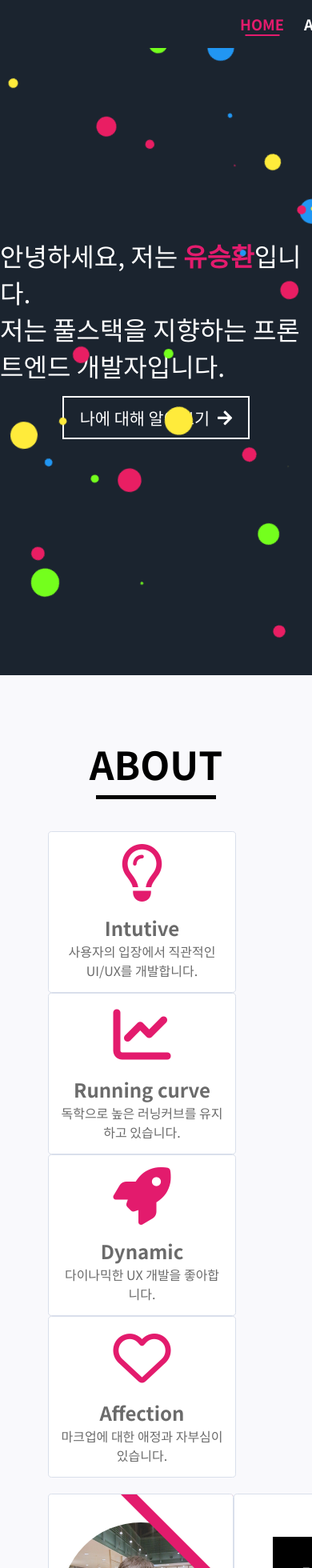
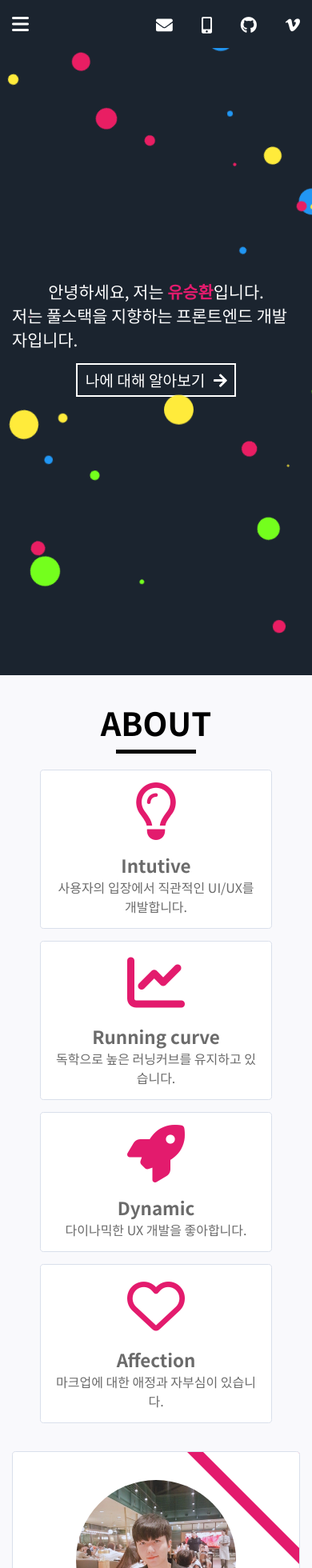
Before and after one commit to mechaniccoder/portfolio, a React (Create React App) app: page / in a window 390 px wide. Shown: the top 1960 px of the page at 80% size. Built offline with nearby package versions, Linux system fonts and the light colour scheme.

Commit message:
Complete responsive design

```diff
--- a/src/components/About.jsx
+++ b/src/components/About.jsx
@@ -62,7 +62,7 @@ const AboutWrapper = styled.section`
     /* justify-content: space-between; */
     align-items: center;
     position: relative;
-    width: 420px;
+    width: 43%;
     padding: 15px;
     background: #fff;
     border: 1px solid #d9dfeb;
@@ -129,7 +129,7 @@ const AboutWrapper = styled.section`
     display: flex;
     flex-direction: column;
     justify-content: space-between;
-    width: 620px;
+    width: 55%;
     padding: 15px;
     border: 1px solid #d9dfeb;
     border-radius: 0.28571429rem;
@@ -217,6 +217,99 @@ const AboutWrapper = styled.section`
         color: #e31b6d;
       }
     }
+  }
+
+  @media screen and (min-width: 768px) and (max-width: 1099px) {
+    padding: 30px;
+    h1 {
+      font-size: 2.5rem;
+    }
+    h1::before {
+      width: 100px;
+    }
+    .about__values .about__value {
+      margin: 15px 0;
+      width: 48%;
+    }
+    .about__container {
+      flex-direction: column;
+    }
+    .about__profile {
+      width: 100%;
+      margin: 0 0 20px;
+    }
+    .about__profile h2 {
+      text-align: center;
+    }
+    .about__profile .about__personality h3 {
+      flex: none;
+    }
+    .about__teches {
+      width: 100%;
+    }
+    .about__teches .about__tech {
+      margin: 15px 0 0;
+    }
+    .about__teches .about__tech {
+      margin: 15px 0 0;
+    }
+    .about__teches .about__tech.--slidebar:before {
+      top: -6px;
+    }
+  }
+
+  @media screen and (min-width: 360px) and (max-width: 767px) {
+    padding: 0px;
+    h1 {
+      font-size: 2.5rem;
+      margin: 30px 0 30px;
+    }
+    h1::before {
+      width: 100px;
+    }
+    .about__values {
+      justify-content: center;
+      margin: 0 0 20px;
+    }
+    .about__values .about__value {
+      width: 290px;
+      margin: 0 15px 15px;
+    }
+    .about__values .about__value h2 {
+      font-size: 1.4rem;
+    }
+    .about__container {
+      flex-direction: column;
+    }
+    .about__profile {
+      width: 100%;
+      margin: 0 0 20px;
+    }
+    .about__teches {
+      width: 100%;
+    }
+    .about__teches .about__tech i {
+      width: 110px;
+      font-size: 5rem;
+    }
+    .about__teches .about__tech p {
+      font-size: 13px;
+    }
+    .about__teches .about__tech.--slidebar:before {
+      font-size: 1rem;
+    }
+  }
+  /* @media screen and (min-width: 400px) and (max-width: 767px) {
+    .about__values .about__value {
+      width: 290px;
+      margin: 0 15px 15px;
+    }
+  }
+  @media screen and (min-width: 360px) and (max-width: 399px) {
+    .about__values .about__value {
+      width: 100%;
+      margin: 0 0 15px;
+    } */
   }
 `;
 
--- a/src/components/Main.jsx
+++ b/src/components/Main.jsx
@@ -63,6 +63,27 @@ const MainWrapper = styled.section`
     margin-left: 10px;
     transition: all 0.3s;
   }
+  @media screen and (min-width: 768px) and (max-width: 1099px) {
+    .main__introduce p {
+      font-size: 1.5rem;
+    }
+    .main__introduce button {
+      font-size: 1.2rem;
+    }
+  }
+
+  @media screen and (min-width: 360px) and (max-width: 767px) {
+    .main__introduce {
+      padding: 0 15px;
+    }
+    .main__introduce p {
+      font-size: 1.3rem;
+    }
+    .main__introduce button {
+      padding: 5px 10px;
+      font-size: 1.2rem;
+    }
+  }
 `;
 
 function Main({app, offset, setOffset}) {
@@ -104,7 +125,7 @@ function Main({app, offset, setOffset}) {
   }, []);
 
   const handleOnClick = () => {
-    window.scrollTo({top: offset.about});
+    window.scrollTo({top: offset.about - 25});
   };
 
   return (
--- a/src/components/Nav.jsx
+++ b/src/components/Nav.jsx
@@ -1,4 +1,4 @@
-import React, {useState} from "react";
+import React, {useState, useRef} from "react";
 import styled from "styled-components";
 import {FontAwesomeIcon} from "@fortawesome/react-fontawesome";
 import {faEnvelope, faMobileAlt} from "@fortawesome/free-solid-svg-icons";
@@ -10,7 +10,7 @@ const NavWrapper = styled.nav`
   position: fixed;
   top: 0;
   width: 100%;
-  padding: 15px 300px;
+  padding: 15px 0;
   background: #1b242f;
   color: #fff;
   z-index: 100;
@@ -75,6 +75,12 @@ const NavWrapper = styled.nav`
       }
     }
   }
+  i.fa-bars,
+  i.fa-times {
+    display: none;
+    font-size: 1.5rem;
+    transition: 0.3s;
+  }
   .nav__links {
     position: relative;
     li {
@@ -90,10 +96,9 @@ const NavWrapper = styled.nav`
       align-items: center;
       justify-content: center;
       position: absolute;
-      left: 0;
+      left: -15px;
       top: calc(100% + 15px);
-      width: 100%;
-      padding: 10px 0;
+      padding: 10px 5px;
       border-radius: 8px;
       background: #e31b6d;
       transition: 0.3s;
@@ -108,12 +113,84 @@ const NavWrapper = styled.nav`
       }
     }
   }
+  @media screen and (min-width: 360px) and (max-width: 767px) {
+    &.home {
+      .nav__navigators li:first-child {
+        color: #e31b6d;
+      }
+      .nav__navigators li:first-child::before {
+        background: #e31b6d;
+        width: 100px;
+        height: 2px;
+      }
+    }
+    &.about {
+      .nav__navigators li:nth-child(2) {
+        color: #e31b6d;
+      }
+      .nav__navigators li:nth-child(2)::before {
+        background: #e31b6d;
+        width: 100px;
+        height: 2px;
+      }
+    }
+    &.project {
+      .nav__navigators li:nth-child(3) {
+        color: #e31b6d;
+      }
+      .nav__navigators li:nth-child(3)::before {
+        background: #e31b6d;
+        width: 100px;
+        height: 2px;
+      }
+    }
+    .nav__navigators {
+      display: none;
+      position: fixed;
+      top: 61px;
+      left: 0;
+      right: 0;
+      bottom: 0;
+      background: white;
+      flex-direction: column;
+      justify-content: space-around;
+      align-items: center;
+      z-index: 100;
+      animation: left 0.3s forwards;
+      @keyframes left {
+        0% {
+          transform: translateX(-100%);
+          opacity: 0;
+        }
+        100% {
+          transform: translateX(0);
+          opacity: 1;
+        }
+      }
+      li {
+        font-size: 2.5rem;
+        color: black;
+        margin: 0;
+      }
+    }
+    i.fa-bars {
+      display: block;
+      font-size: 1.5rem;
+    }
+    .nav__links li {
+      padding: 0 18px;
+    }
+  }
 `;
 
 function Nav({offset}) {
+  let hamburger = useRef(null);
+  const closeBtn = useRef(null);
+  const navigator = useRef(null);
   const {main, about, project} = offset;
   const [currentScroll, setCurrentScroll] = useState("home");
   const [iconContent, setIconContent] = useState("");
+  const [isToggle, setIsToggle] = useState(false);
 
   document.addEventListener("scroll", () => {
     if (window.scrollY < about - 100) {
@@ -136,13 +213,36 @@ function Nav({offset}) {
         window.scrollTo({top: main});
         break;
       case "about":
-        window.scrollTo({top: about});
+        window.scrollTo({top: about - 25});
         break;
       case "project":
-        window.scrollTo({top: project});
+        window.scrollTo({top: project - 25});
         break;
       default:
         break;
+    }
+    if (navigator.current.style.position === "fixed") {
+      hamburger.current.style.display = "block";
+      closeBtn.current.style.display = "none";
+      return (navigator.current.style.display = "none");
+    }
+  };
+
+  const handleMenuBar = (e) => {
+    if (isToggle) {
+      e.target.style.color = "";
+      setIsToggle(false);
+    } else {
+      setIsToggle(true);
+      e.target.style.color = "#e31b6d";
+    }
+    console.dir(e.target);
+    if (navigator.current.style.display === "flex") {
+      navigator.current.style.display = "none";
+      navigator.current.style.position = "none";
+    } else {
+      navigator.current.style.display = "flex";
+      navigator.current.style.position = "fixed";
     }
   };
 
@@ -181,7 +281,7 @@ function Nav({offset}) {
       onMouseLeave={handleMouseLeave}
     >
       <div className="nav__container container">
-        <ul className="nav__navigators">
+        <ul className="nav__navigators" ref={navigator}>
           <li data-menu="home" onClick={handleOnClick}>
             HOME
           </li>
@@ -195,6 +295,13 @@ function Nav({offset}) {
           WHAT ELSE?
         </li> */}
         </ul>
+        <i
+          className="fas fa-bars"
+          id="test"
+          onClick={handleMenuBar}
+          ref={hamburger}
+        ></i>
+        <i className="fas fa-times" onClick={handleMenuBar} ref={closeBtn}></i>
         <ul className="nav__links">
           <li
             data-icon="email"
--- a/src/components/Project.jsx
+++ b/src/components/Project.jsx
@@ -156,6 +156,31 @@ const ProjectWrapper = styled.section`
       }
     }
   }
+  @media screen and (min-width: 768px) and (max-width: 1099px) {
+    height: auto;
+    padding: 30px;
+    h1 {
+      font-size: 2.5rem;
+    }
+    h1::before {
+      width: 100px;
+    }
+    .project__gridWrapper .project__gridItem {
+      width: 339px;
+    }
+  }
+  @media screen and (min-width: 360px) and (max-width: 767px) {
+    height: auto;
+    padding: 0;
+    h1 {
+      font-size: 2.5rem;
+      margin: 0px 0 30px;
+      padding: 30px 0 0;
+    }
+    h1::before {
+      width: 100px;
+    }
+  }
 `;
 
 function Project({setOffset}) {
@@ -181,7 +206,7 @@ function Project({setOffset}) {
       <div className="project__container container">
         <div className="project__gridWrapper">
           {projectsList.map((project) => (
-            <div key={project.id}>
+            <div className="project__key" key={project.id}>
               <div className="project__gridItem">
                 <div
                   className="gridItem__img"
--- a/src/index.css
+++ b/src/index.css
@@ -23,6 +23,7 @@ code {
 
 .container {
   max-width: 1100px;
+  padding: 0 15px;
   width: 100%;
   margin: 0 auto;
   scroll-snap-align: start;
```
Also changed, not shown: test.html (added, +18 -0 lines).
